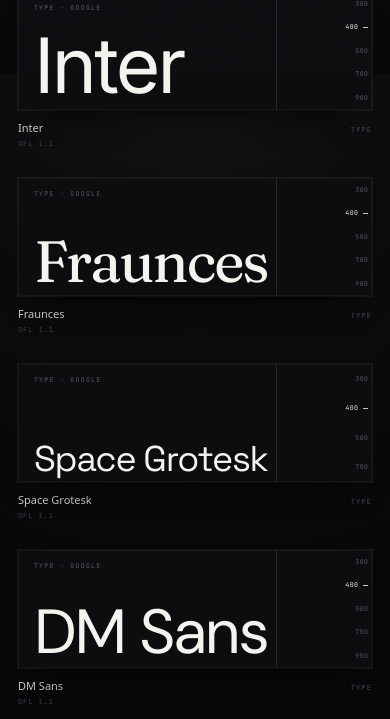
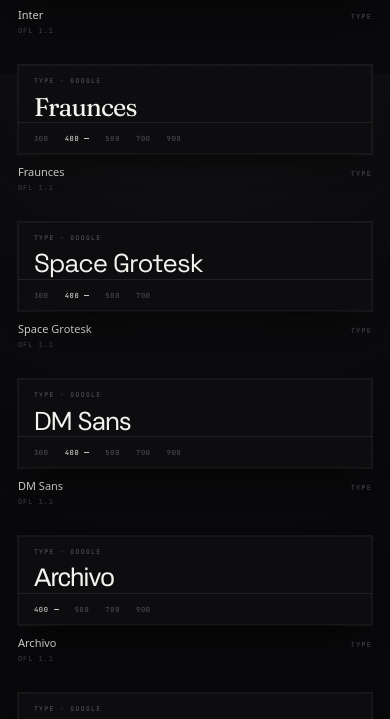
Before and after one commit to GBS-2805/mossassco-ui, a plain HTML site: page d.html in a window 390 px wide. Shown: the part 770-1489 px from the top of the page. Drawn offline with nearby package versions, Linux system fonts and the light colour scheme; a web font is replaced by a local one.

Commit message:
Drop the empty band above type specimens and scroll the weights horizontally
The type cards kept a 3:1 frame sized for the longest name, so the name sat in the
bottom corner with most of the frame empty above it. The frame now takes its height
from the tag, the name and the strip — 113px to 86px on a phone — and the type is
untouched at its old size (21-23.7px).

The right-hand column cannot fit five 23px rows in 86px, so type cards carry the
weights as a horizontally scrolling strip along the bottom edge instead: tap a chip
to change weight, tap the card to open the record. Icon cards keep their column.

🤖 Generated with Codebuff
Co-Authored-By: Codebuff <noreply@codebuff.com>

```diff
--- a/d.html
+++ b/d.html
@@ -43,7 +43,15 @@ header{display:flex;justify-content:space-between;align-items:baseline;gap:20px;
 .sub{margin-top:4px;font-family:var(--mono);font-size:7px;letter-spacing:.13em;text-transform:uppercase;color:#3e3e45}
 .pv{position:absolute;inset:0;display:flex;align-items:center;justify-content:center}
 .tag{position:absolute;left:4.5%;top:9%;font-family:var(--mono);font-size:6.5px;letter-spacing:.2em;text-transform:uppercase;color:#5a5a62;z-index:2}
-.type .word{position:absolute;left:4.5%;bottom:4%;right:28%;line-height:1.02;letter-spacing:-.035em;font-weight:400;color:#f4f3ee;white-space:nowrap}
+.type .word{position:absolute;left:4.5%;bottom:34px;right:4.5%;line-height:1.02;letter-spacing:-.035em;font-weight:400;color:#f4f3ee;white-space:nowrap}
+.frame.type{aspect-ratio:auto}
+.type .tag{top:11px}
+.strip{position:absolute;left:0;right:0;bottom:0;height:32px;display:flex;align-items:center;gap:16px;padding:0 4.5%;overflow-x:auto;overscroll-behavior-x:contain;scrollbar-width:none;-webkit-overflow-scrolling:touch;border-top:1px solid rgba(255,255,255,.08);z-index:5}
+.strip::-webkit-scrollbar{display:none}
+.strip .opt{flex:0 0 auto;width:auto;padding:12px 0;border:0;background:none;font-family:var(--mono);font-size:7px;letter-spacing:.1em;text-transform:uppercase;color:#55555d;line-height:1;cursor:pointer;-webkit-tap-highlight-color:transparent;touch-action:manipulation;transition:color .14s}
+.strip .opt:hover{color:#c9c8c2}
+.strip .opt:active{color:#fff}
+.strip .opt.on{color:#f4f3ee}
 .icons{background:#0e0e11}
 .icons .pv{display:grid;grid-template-columns:repeat(5,1fr);grid-template-rows:repeat(2,1fr);place-items:center;padding:7%}
 .icons.hasrail .pv{padding:7% calc(27% + 7%) 7% 7%}
@@ -84,8 +92,8 @@ header{display:flex;justify-content:space-between;align-items:baseline;gap:20px;
 .sheet .preview{display:flex;flex-direction:column;align-items:center;justify-content:center;gap:14px;padding:34px 24px;background:radial-gradient(90% 90% at 50% 20%,#141417,#08080a 72%);border-right:1px solid var(--line);overflow:hidden}
 .sheet .preview .frame{max-width:860px;width:100%;box-shadow:0 50px 90px -40px #000,0 0 0 1px rgba(255,255,255,.09)}
 .sheet .preview .tag{display:none}
-.sheet .preview .rail{display:none}
-.sheet .preview .type .word{right:4.5%}
+.sheet .preview .rail,.sheet .preview .strip{display:none}
+.sheet .preview .frame.type{aspect-ratio:3/1}.sheet .preview .type .word{right:4.5%;bottom:8%}
 .sheet .preview .icons .pv{padding:7%}
 .sheet .preview .icons.hasrail .pv{padding:7%}
 .sheet .preview .site .nm{font-size:38px;max-width:60%}
@@ -125,7 +133,7 @@ footer a{color:#67676f;text-decoration:none;border-bottom:1px solid rgba(255,255
   .kinds::-webkit-scrollbar{display:none}
   .rule{margin-left:18px;margin-right:18px}.gh{padding:28px 18px 0}.sheet .info{padding:22px 18px 44px}
   .site .nm{max-width:58%}.site li{font-size:6px}
-  .type .word{right:30%}.icons .pv{padding:6%}.icons.hasrail .pv{padding:6% calc(27% + 6%) 6% 6%}
+  .type .word{right:4.5%}.icons .pv{padding:6%}.icons.hasrail .pv{padding:6% calc(27% + 6%) 6% 6%}
   .opt{font-size:6.5px;letter-spacing:.06em;padding:0 4% 0 6%}}
 </style></head><body>
 <div class="grain"></div>
@@ -225,15 +233,16 @@ function fitTypes(scope){
   var frames=[].slice.call((scope||document).querySelectorAll('.frame.type'));
   if(!frames.length)return;
   var data=frames.map(function(f){var w=f.querySelector('.word');if(!w)return null;var fam=(w.style.fontFamily||'').replace(/["']/g,'').split(',')[0];return{f:f,w:w,m:metrics(fam,w.textContent.trim(),w.dataset.w)}}).filter(Boolean);
-  data.forEach(function(d){
-    var W=d.f.clientWidth,H=d.f.clientHeight;
-    if(!W||!H||W>9000)return;
-    var tag=d.f.querySelector('.tag'),tagBot=tag?tag.offsetTop+tag.offsetHeight:0;
-    var room=H*0.94-(tagBot+10);                     // ink may not reach the tag
-    var fs=Math.min(62*H/d.m.asc,room/1.06);         // fill the height first
-    d.w.style.fontSize=fs.toFixed(2)+'px';
-    var r=document.createRange();r.selectNodeContents(d.w),tw=r.getBoundingClientRect().width;
-    for(var g=0;g<3&&tw>W*0.66;g++){fs*=W*0.66/tw;d.w.style.fontSize=fs.toFixed(2)+'px';tw=r.getBoundingClientRect().width}
+  var W=Math.min.apply(null,data.map(function(d){return d.f.clientWidth||99999}));
+  if(!W||W>9000)return;
+  var T=Math.min(W*0.115,(W/3)*0.42),worst=0;
+  data.forEach(function(d){worst=Math.max(worst,(d.m.w*T/d.m.asc)/(W*0.66))});
+  if(worst>1)T/=worst;
+  data.forEach(function(d){d.w.style.fontSize=(100*T/d.m.asc).toFixed(2)+'px'});
+  data.forEach(function(d){                            // frame height = tag + name + strip, no band
+    if(d.f.closest('.sheet')){d.f.style.height='';return}
+    var b=d.w.getBoundingClientRect(),tag=d.f.querySelector('.tag');
+    d.f.style.height=Math.round(34+b.height+10+(tag?tag.offsetHeight:0)+10)+'px';
   });
 }
 function fitSites(scope){
@@ -244,8 +253,8 @@ function fitSites(scope){
 }
 var rt;window.addEventListener('resize',function(){clearTimeout(rt);rt=setTimeout(function(){fitTypes();fitSites()},140)});
 function varList(r){return r.k==='type'?r.vs:(r.styles||null)}
-function optList(i,list,cur){
-  var h='<div class="rail" role="group" aria-label="options">';
+function optList(i,list,cur,flat){
+  var h='<div class="'+(flat?'strip':'rail')+'" role="group" aria-label="options">';
   list.forEach(function(x,j){h+='<button class="opt'+(j===cur?' on':'')+'" data-i="'+i+'" data-v="'+j+'" aria-pressed="'+(j===cur)+'">'+x.l+'</button>'});
   return h+'</div>';
 }
@@ -259,7 +268,7 @@ function frameHTML(r,i){
   if(r.k==='sites'||r.k==='plugins')return siteFrame(r,c);
   if(v.t==='type'){
     var vs=r.vs,d=vs[r.vi]||vs[0];
-    return '<div class="'+c+' type"><div class="pv"><div class="tag">'+r.cap+'</div><div class="word" data-w="'+(d.w||400)+'" style="font-family:\''+v.fam+'\';font-weight:'+(d.w||400)+';font-style:'+(d.s||'normal')+'">'+r.n+'</div></div>'+optList(i,vs,r.vi)+'</div>';
+    return '<div class="'+c+' type"><div class="pv"><div class="tag">'+r.cap+'</div><div class="word" data-w="'+(d.w||400)+'" style="font-family:\''+v.fam+'\';font-weight:'+(d.w||400)+';font-style:'+(d.s||'normal')+'">'+r.n+'</div></div>'+optList(i,vs,r.vi,1)+'</div>';
   }
   if(v.t==='icons'){
     var st=r.styles?r.styles[r.vi]:null,base=st?st.b:v.base,suf=st?st.s:v.suf;
```
